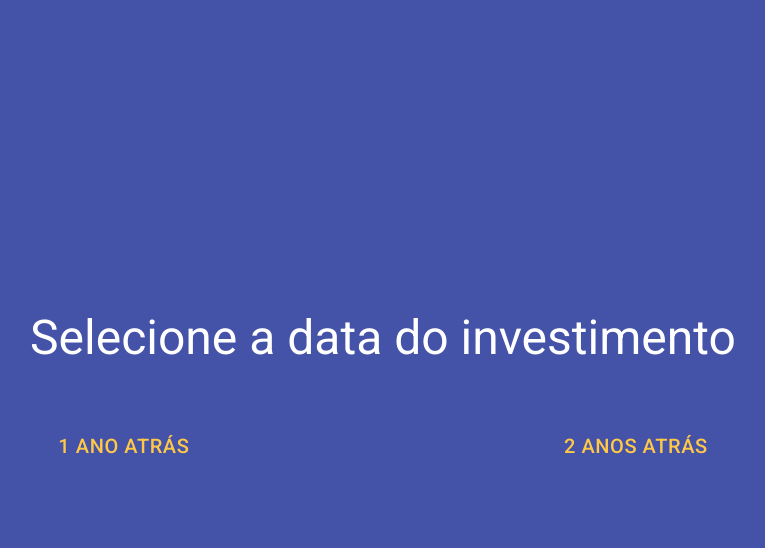
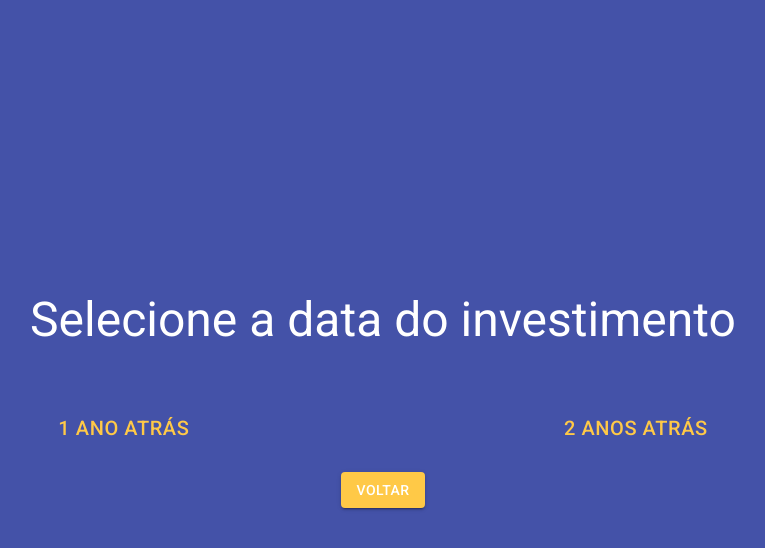
Before and after one commit to NaluFigueira/TesteRealValor, a React (Create React App) app: page / in a window 1280 px wide. Both pictures are taken after a click on the button "BITCOIN". Shown: the top 548 px of the page, without its empty margins (257-1022 px from the left). Built offline with nearby package versions, Linux system fonts and the light colour scheme.

Commit message:
Incluinding back buttons for selector pages

```diff
--- a/src/App.js
+++ b/src/App.js
@@ -77,9 +77,16 @@ export default function App() {
     else calculateYieldTreasuryDirect(totalValue, initialDate, selectedDate);
   };
 
-  const handleOnSelectOption = (option, page) => {
+  const handleOnSelectOption = (option) => {
     setOptionsSelected([...optionsSelected, option]);
-    if (page === 4) processGraphData();
+    if (pageSelected + 1 === 4) processGraphData();
+    setPageSelected(pageSelected + 1);
+  };
+
+  const handleBack = (page = pageSelected - 1) => {
+    const options = [...optionsSelected];
+    options.pop();
+    setOptionsSelected(options);
     setPageSelected(page);
   };
 
@@ -91,7 +98,7 @@ export default function App() {
           option1="Bitcoin"
           option2="Tesouro Direto Pré-fixado"
           hasIcons
-          onSelectOption={(option) => handleOnSelectOption(option, 2)}
+          onSelectOption={(option) => handleOnSelectOption(option)}
         />
       );
     case 2:
@@ -100,7 +107,8 @@ export default function App() {
           title="Selecione a data do investimento"
           option1="1 ano atrás"
           option2="2 anos atrás"
-          onSelectOption={(option) => handleOnSelectOption(option, 3)}
+          onSelectOption={(option) => handleOnSelectOption(option)}
+          onBackButtonClick={() => handleBack()}
         />
       );
     case 3:
@@ -110,10 +118,11 @@ export default function App() {
           option1="R$ 2.000,00"
           option2="R$ 10.000,00"
           onSelectOption={(option) => handleOnSelectOption(option, 4)}
+          onBackButtonClick={() => handleBack()}
         />
       );
     case 4:
-      return <Graph data={data} />;
+      return <Graph data={data} onBackButtonClick={() => handleBack(1)} />;
     default:
       return <></>;
   }
--- a/src/components/Graph/index.js
+++ b/src/components/Graph/index.js
@@ -1,7 +1,6 @@
 import React from 'react';
-import { Typography } from '@material-ui/core';
+import { Typography, Button } from '@material-ui/core';
 import PropTypes from 'prop-types';
-
 import {
   LineChart,
   Line,
@@ -52,12 +51,15 @@ const renderTooltip = ({ payload, label, active }) => {
   return null;
 };
 
-export default function Graph({ data }) {
+export default function Graph({ data, onBackButtonClick }) {
   return (
     <Container>
       <Typography align="center" variant="h3" color="textPrimary" gutterBottom>
         Veja como foi seu rendimento acumulado até hoje
       </Typography>
+      <Button variant="contained" color="secondary" onClick={onBackButtonClick}>
+        VOLTAR AO INICIO
+      </Button>
       <InvestmentTypeContainer>
         {data.length > 0 && (
           <LineChart
@@ -110,4 +112,5 @@ Graph.propTypes = {
       yield: PropTypes.number,
     })
   ).isRequired,
+  onBackButtonClick: PropTypes.func.isRequired,
 };
--- a/src/components/Selector/index.js
+++ b/src/components/Selector/index.js
@@ -11,6 +11,7 @@ export default function Selector({
   option2,
   onSelectOption,
   hasIcons,
+  onBackButtonClick,
 }) {
   return (
     <Container>
@@ -39,12 +40,22 @@ export default function Selector({
           </Button>
         </OptionContainer>
       </InvestmentTypeContainer>
+      {onBackButtonClick && (
+        <Button
+          variant="contained"
+          color="secondary"
+          onClick={onBackButtonClick}
+        >
+          VOLTAR
+        </Button>
+      )}
     </Container>
   );
 }
 
 Selector.defaultProps = {
   hasIcons: false,
+  onBackButtonClick: null,
 };
 
 Selector.propTypes = {
@@ -53,4 +64,5 @@ Selector.propTypes = {
   option2: PropTypes.string.isRequired,
   onSelectOption: PropTypes.func.isRequired,
   hasIcons: PropTypes.bool,
+  onBackButtonClick: PropTypes.func,
 };
```
Also changed, not shown: 1 other file (tests, documents, lock files or other folders).
